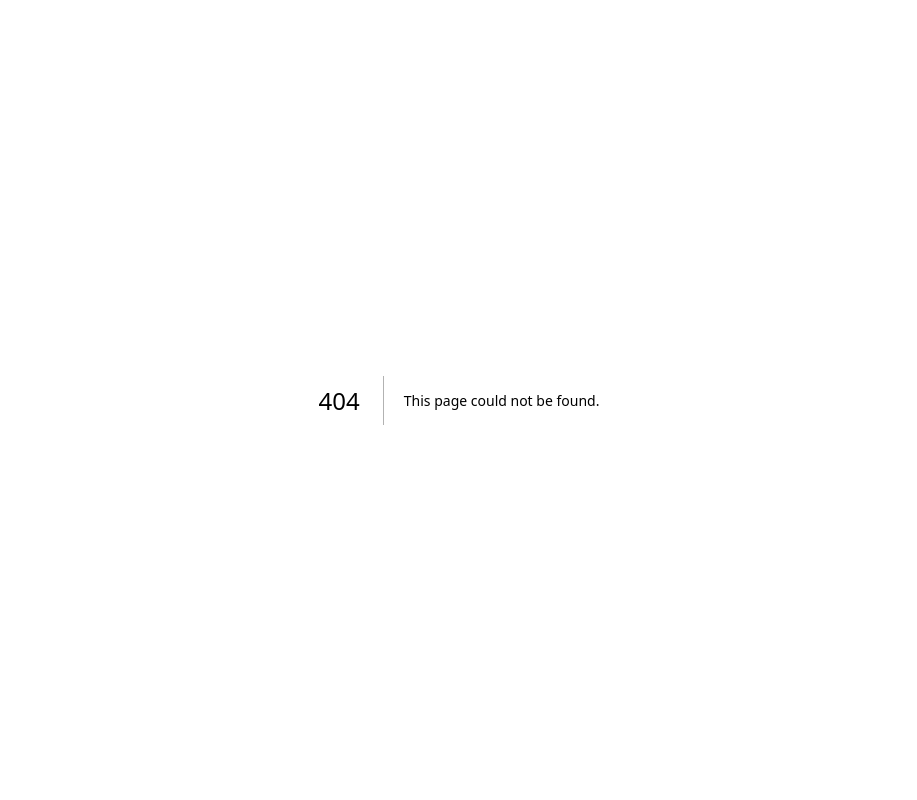
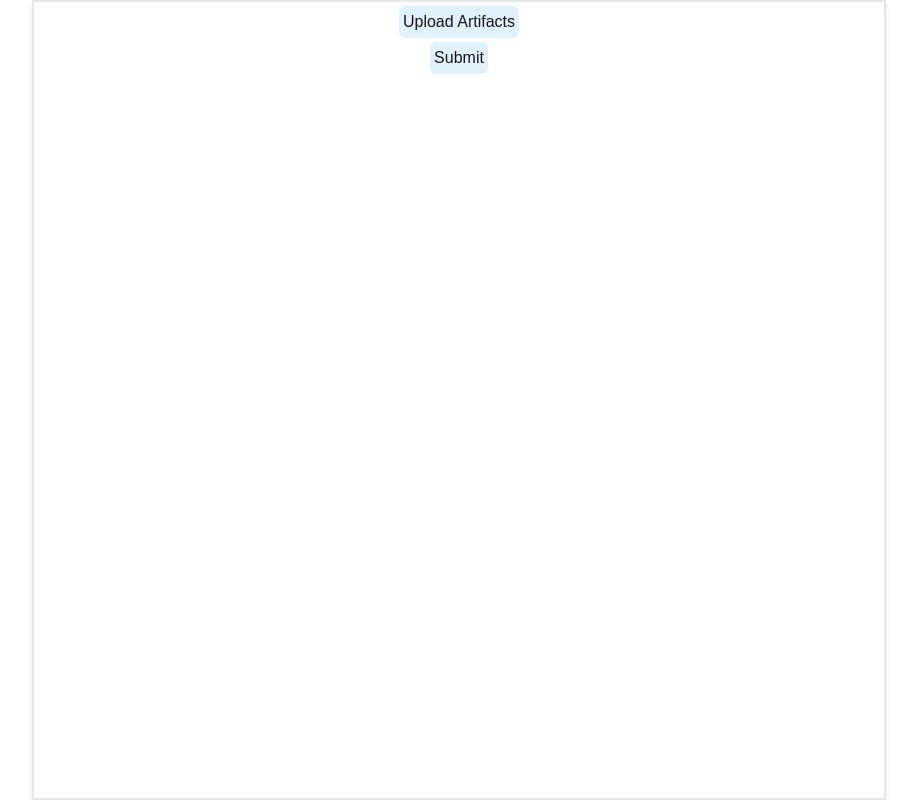
Before and after one commit to TwinklerG/finerseek, a Next.js app: page /app/artifacts in a window 1280 px wide. Before the commit this address had no page. Shown: the whole page, without its empty margins (181-1098 px from the left). Built offline with nearby package versions, Linux system fonts and the light colour scheme; a web font is replaced by a local one.

Commit message:
add artifacts page

```diff
--- /dev/null
+++ b/app/app/artifacts/page.tsx
@@ -0,0 +1,53 @@
+"use client";
+
+import { useState } from "react";
+
+export default function Page() {
+  const [files, setFiles] = useState<File[] | null>();
+
+  const handleSubmit = async () => {
+    if (files) {
+      for (const file of files) {
+        const content = await file.arrayBuffer();
+        console.log(content);
+      }
+    }
+  };
+
+  return (
+    <div className="min-h-screen min-w-full flex items-center justify-center">
+      <div className="w-[90%] md:w-2/3 border-2 shadow-md min-h-screen flex flex-col items-center">
+        <label
+          htmlFor="upload-artifact"
+          className="p-1 bg-sky-100 hover:bg-sky-200 transition-all m-1 rounded-md hover:cursor-pointer"
+        >
+          Upload Artifacts
+        </label>
+        <input
+          type="file"
+          className="hidden"
+          id="upload-artifact"
+          onChange={(event) => {
+            if (event.target.files === null) {
+              return;
+            }
+            setFiles((files) => {
+              return files
+                ? [...files, ...Array.from(event.target.files ?? [])]
+                : Array.from(event.target.files ?? []);
+            });
+          }}
+        />
+        {files?.map((file, index) => (
+          <div key={index}>{file.name}</div>
+        ))}
+        <button
+          className="p-1 rounded-md bg-sky-100 hover:bg-sky-200 transition-all"
+          onClick={handleSubmit}
+        >
+          Submit
+        </button>
+      </div>
+    </div>
+  );
+}
--- a/app/page.tsx
+++ b/app/page.tsx
@@ -10,6 +10,10 @@ export default function Home() {
         前往前端chatbot部分
         <code className="font-mono font-bold">app/app/chatbot</code>
       </Link>
+      <Link href="/app/artifacts">
+        前往前端artifacts部分
+        <code className="font-mono font-bold">app/app/artifacts</code>
+      </Link>
     </div>
   );
 }
--- /dev/null
+++ b/components/artifacts.tsx
@@ -0,0 +1,25 @@
+import { PlusIcon } from "@radix-ui/react-icons";
+import { useRef } from "react";
+
+export function Artifacts() {
+  const artifactsRef = useRef(null);
+
+  return (
+    <div className="w-full bg-blue-100 rounded-md">
+      <label htmlFor="upload-artifact">
+        <div
+          className="w-fit bg-blue-200 hover:bg-blue-300 dark:bg-blue-700 dark:hover:bg-blue-800 transition-all p-1 m-1 rounded-full hover:cursor-pointer"
+          onClick={() => {}}
+        >
+          <PlusIcon />
+        </div>
+      </label>
+      <input
+        ref={artifactsRef}
+        id="upload-artifact"
+        type="file"
+        className="hidden"
+      />
+    </div>
+  );
+}
--- a/components/chat-input.tsx
+++ b/components/chat-input.tsx
@@ -1,6 +1,7 @@
 import { ArrowUpIcon } from "@radix-ui/react-icons";
 import { Dispatch, SetStateAction, useState } from "react";
-import './style.css';
+import "./style.css";
+import { Artifacts } from "./artifacts";
 export function ChatInput({
   messages,
   setMessages,
@@ -56,7 +57,7 @@ export function ChatInput({
 
   return (
     <>
-    <div className="overflow-auto max-h-full">
+      <div className="overflow-auto h-full">
         <textarea
           className="bg-white dark:bg-custom-gray rounded-md p-1 w-full h-[70%] focus-visible:outline-none focus-visible:ring-2 border border-gray-300 dark:border-gray-800 focus-visible:border-blue-100"
           value={inputContent}
@@ -75,7 +76,8 @@ export function ChatInput({
           }}
         ></textarea>
 
-      <div className="flex items-center justify-end ">
+        <div className="flex items-center justify-end h-fit">
+          <Artifacts />
           <button
             className="bg-blue-200 hover:bg-blue-300 dark:bg-blue-700 dark:hover:bg-blue-800 transition-all p-1 m-1 rounded-full"
             onClick={handleSubmit}
--- a/components/sidebar.tsx
+++ b/components/sidebar.tsx
@@ -74,7 +74,7 @@ const PureSieBar = ({
         // 当 hide 为 false 时显示的完整内容
         <>
           <div style={{ fontSize: "2em", paddingLeft: "20px" }}>FinerSeek</div>
-          <div style={{ fontSize: "0.5em", paddingLeft: "20px" }}>
+          <div style={{ fontSize: "0.9em", paddingLeft: "20px" }}>
             Build your better AI financial assistant.
           </div>
 
```
Lines whose indentation alone changed are shown as unchanged.
